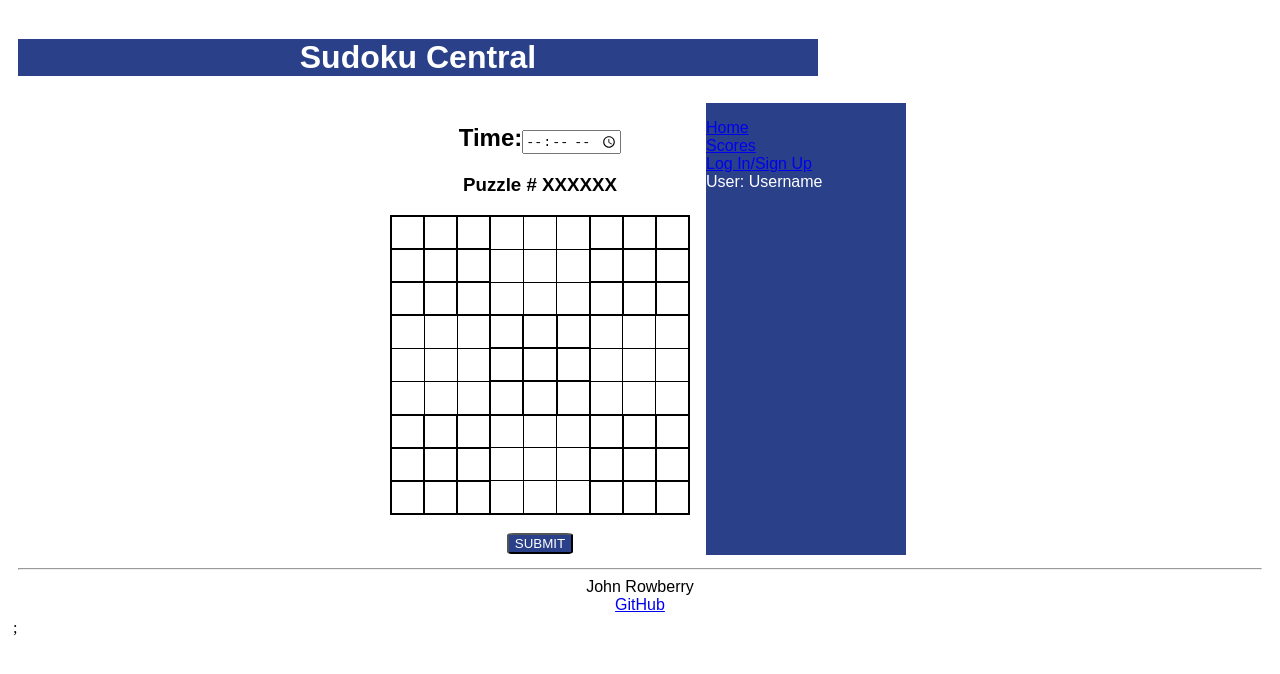
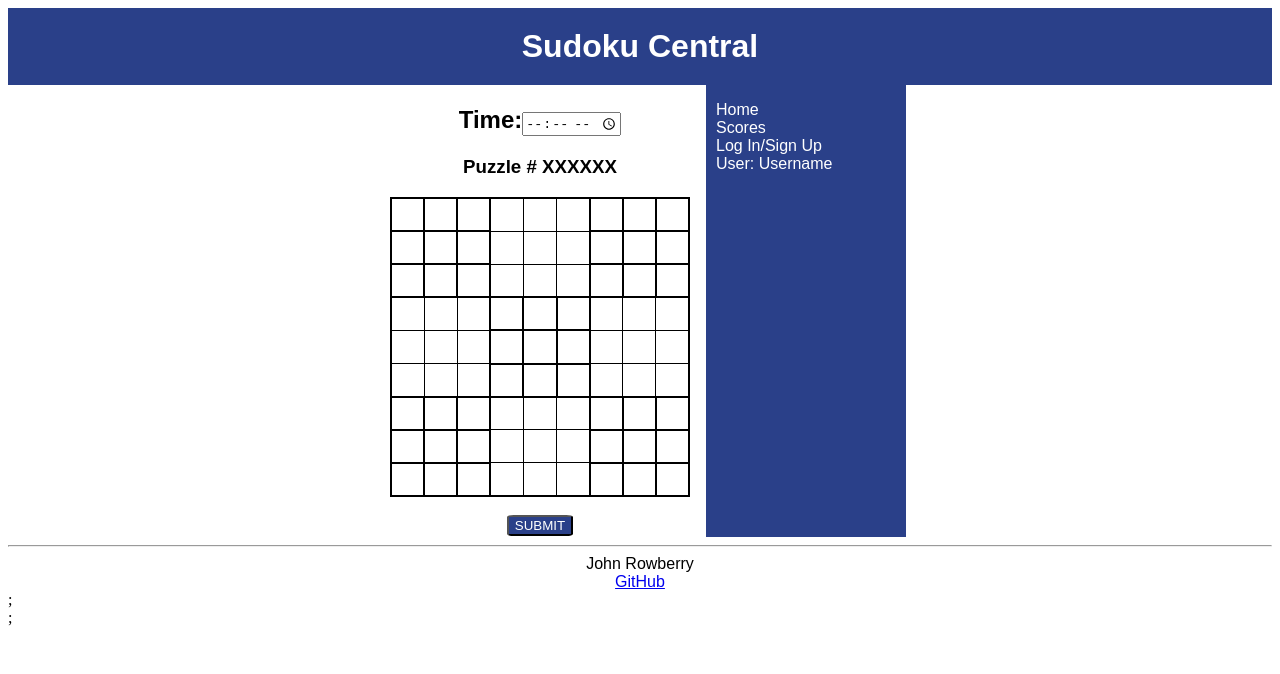
Before and after one commit to lemlag/startup, a React (Vite) app: page / in a window 1280 px wide. Shown: the top 674 px of the page. Built offline with nearby package versions, Linux system fonts and the light colour scheme.

Commit message:
Fixed border issues, getting rid of margins next

```diff
--- a/src/app.css
+++ b/src/app.css
@@ -4,6 +4,14 @@
     display: flex;
     flex-direction: column;
     height: 100vh;
+    margin: 0px;
+  }
+
+  h1 {
+    margin-top: 0px;
+    margin-bottom: 0px;
+    padding-bottom: 20px;
+    padding-top: 20px;
   }
 
   header {
@@ -12,7 +20,7 @@
     background-color: rgb(42, 64, 137);
     color: white;
     font-family: sans-serif;
-    width: 100vh;
+    /* width: 100vh; */
   }
 
   footer {
@@ -28,6 +36,7 @@
     text-align: center;
     justify-content: center;
     font-family: sans-serif;
+    margin-top: 0px;
   }
 
   aside {
@@ -41,14 +50,20 @@
 
   menu {
     list-style: none;
-    padding: 20px;
     border-collapse: collapse;
-    padding: 0px;
+    padding-left: 10px;
+    padding-right: 60px;
+    color: white;
+    text-decoration: none;
+    box-sizing: border-box;
   }
+
 
   li {
     width: 200px;
     background-color: rgb(42, 64, 137);
+    color: white;
+    text-decoration: none;
   }
 
   section {
@@ -64,30 +79,28 @@
     margin-right: auto;
   }
 
-  menu NavLink {
-    width: 200px;
-    padding-left: 10px;
-    padding-right: 60px;
-    color: white;
-    text-decoration: none;
-    box-sizing: border-box;
-  }
+
 
   menu li:hover{
     background-color: azure;
     color: black;
   }
 
-  menu NavLink:hover{
-    color: black;
-  }
-
   #home, #score {
     padding-right: 140px;
+    text-decoration: none;
+    color:white;
   }
 
   #login {
     padding-right: 80px;
+    text-decoration: none;
+    color: white;
+  }
+
+  #home:hover, #score:hover, #login:hover{
+    color: black;
+    background-color: white;
   }
 
   @media (max-height: 600px) {
@@ -107,7 +120,7 @@
       flex-direction: column;
     }
 
-    menu a, #home, #score, #login {
+   #home, #score, #login {
       padding: 0;
     }
 
--- a/src/app.jsx
+++ b/src/app.jsx
@@ -9,6 +9,7 @@ import { Scores } from './scores/scores';
 export default function App() {
   return (
   <BrowserRouter>
+  <div>
     <div>
       <header>
         <h1>Sudoku Central</h1>
@@ -45,6 +46,7 @@ export default function App() {
     </footer>
 
   </div>;
+  </div>;
   </BrowserRouter>
   );
 }
--- a/src/login/login.css
+++ b/src/login/login.css
@@ -6,10 +6,6 @@ section img {
     height: 150px;
 }
 
-div {
-    padding: 5px;
-}
-
 button {
     border-radius: 10%;
     background-color: rgb(42, 64, 137);
```
Also changed, not shown: src/login/login.html (deleted, +0 -62 lines).
